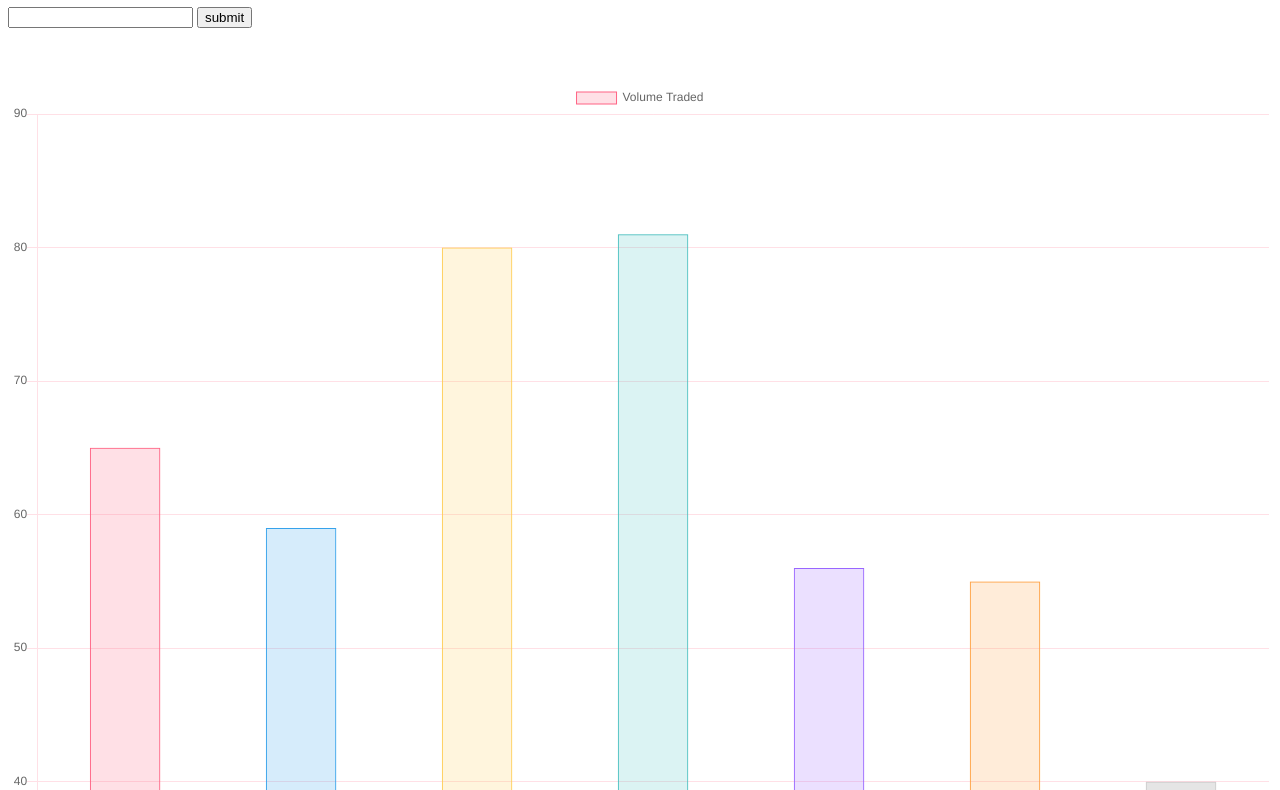
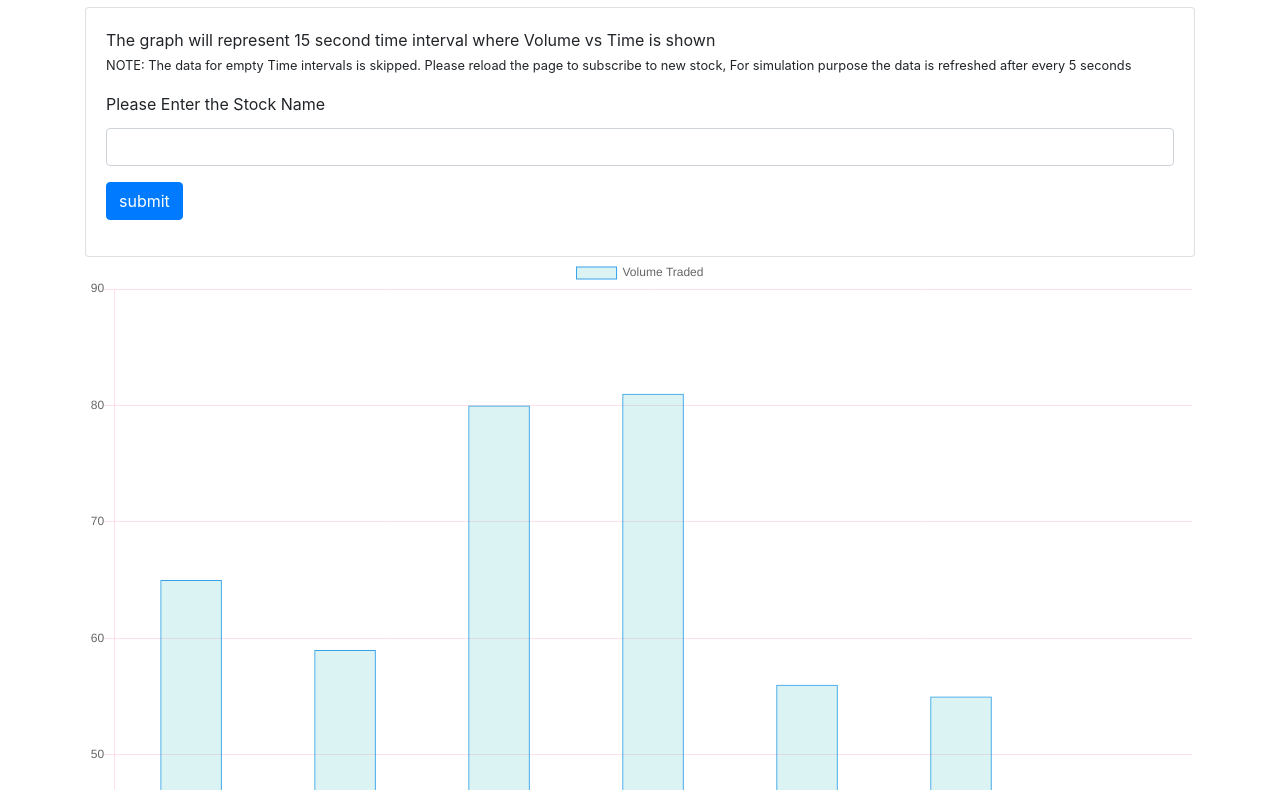
Before and after one commit to harshbhanot24/Upstock_Stock_simulator, a website: page index.html in a window 1280 px wide. Shown: the part 73-863 px from the top of the page. Drawn offline with nearby package versions, Linux system fonts and the light colour scheme; no server answers.

Commit message:
UI fixes

```diff
--- a/index.html
+++ b/index.html
@@ -1,31 +1,57 @@
 <!DOCTYPE html>
 <html lang="en">
-  <head> </head>
+  <head>
+  <link rel="stylesheet" href="https://stackpath.bootstrapcdn.com/bootstrap/4.4.1/css/bootstrap.min.css" integrity="sha384-Vkoo8x4CGsO3+Hhxv8T/Q5PaXtkKtu6ug5TOeNV6gBiFeWPGFN9MuhOf23Q9Ifjh" crossorigin="anonymous">
+ </head>
   <body>
-    <h1>Please Enter the value here</h1>
-    <div id="future"></div>
-    <form id="form" id="chat_form">
-      <input id="stock_name" type="text" />
-      <button id="button" type="submit" value="Send" >submit</button>
+  <div class="container">
+<nav class="navbar navbar-light bg-light">
+  <span class="navbar-brand mb-0 h1">Stocks Data Simulator</span>
+</nav>
+<br>
+  <div class="row">
+  <div class="col">
+   <div class="card">
+  <div class="card-body">
+  <form id="form" id="chat_form" class="">
+    <p class="card-text">The graph will represent 15 second time interval where Volume vs Time is shown
+    <br>
+    <small>NOTE: The data for empty Time intervals is skipped. Please reload the page to subscribe to new stock, For simulation purpose the data is refreshed after every 5 seconds </small>
+    </p>
+
+  <div class="form-group">
+
+    <label class="card-title">Please Enter the Stock  Name</label>
+    <input id="stock_name" class="form-control" type="text" />
+
+      </div>
+      <div class="form-group">
+       <button id="button" type="submit" value="Send" class="btn btn-primary" >submit</button>
+       </div>
     </form>
-    <br />
-    <br>
-    <br>
+  </div>
+</div>
+  </div>
+  </div>
+ <div class="row">
+     <div class="col">
+     <canvas id="myChart" width="450" height="450"></canvas>
+     </div>
+ </div>
 
-    <canvas id="myChart" width="450" height="450"></canvas>
 
+</div>
     <script src="/jquery/dist/jquery.js"></script>
     <script src="https://cdnjs.cloudflare.com/ajax/libs/Chart.js/2.5.0/Chart.min.js"></script>
     <script src="https://cdnjs.cloudflare.com/ajax/libs/socket.io/2.3.0/socket.io.js"></script>
+
   </body>
   <script>
     var socket = io.connect();
     socket.on("connect", function(data) {
       socket.emit("join", "Hello World from client");
     });
-    socket.on("broad", function(data) {
-      $("#future").append(data + "<br/>");
-    });
+
 
     socket.on("data", function(message) {
       let vals = [];
@@ -52,34 +78,23 @@
     var myBarChart = Chart.Bar(canvas, {
       data: {
         labels: [
-          "January",
-          "February",
-          "March",
-          "April",
-          "May",
-          "June",
-          "July"
+          "T1",
+          "T2",
+          "T3",
+          "T4",
+          "T5",
+          "T6",
+          "T7"
         ],
         datasets: [
           {
             label: "Volume Traded",
             data: [65, 59, 80, 81, 56, 55, 40],
-            backgroundColor: [
-              "rgba(255, 99, 132, 0.2)",
-              "rgba(54, 162, 235, 0.2)",
-              "rgba(255, 206, 86, 0.2)",
-              "rgba(75, 192, 192, 0.2)",
-              "rgba(153, 102, 255, 0.2)",
-              "rgba(255, 159, 64, 0.2)"
-            ],
-            borderColor: [
-              "rgba(255,99,132,1)",
-              "rgba(54, 162, 235, 1)",
-              "rgba(255, 206, 86, 1)",
-              "rgba(75, 192, 192, 1)",
-              "rgba(153, 102, 255, 1)",
-              "rgba(255, 159, 64, 1)"
-            ],
+            backgroundColor: "rgba(75, 192, 192, 0.2)"
+            ,
+            borderColor:
+              "rgba(54, 162, 235, 1)"
+            ,
 
             borderWidth: 1
           }
```
Also changed, not shown: FSM.js (+3 -9 lines), index.js (+5 -12 lines), readFile.js (+6 -5 lines).
